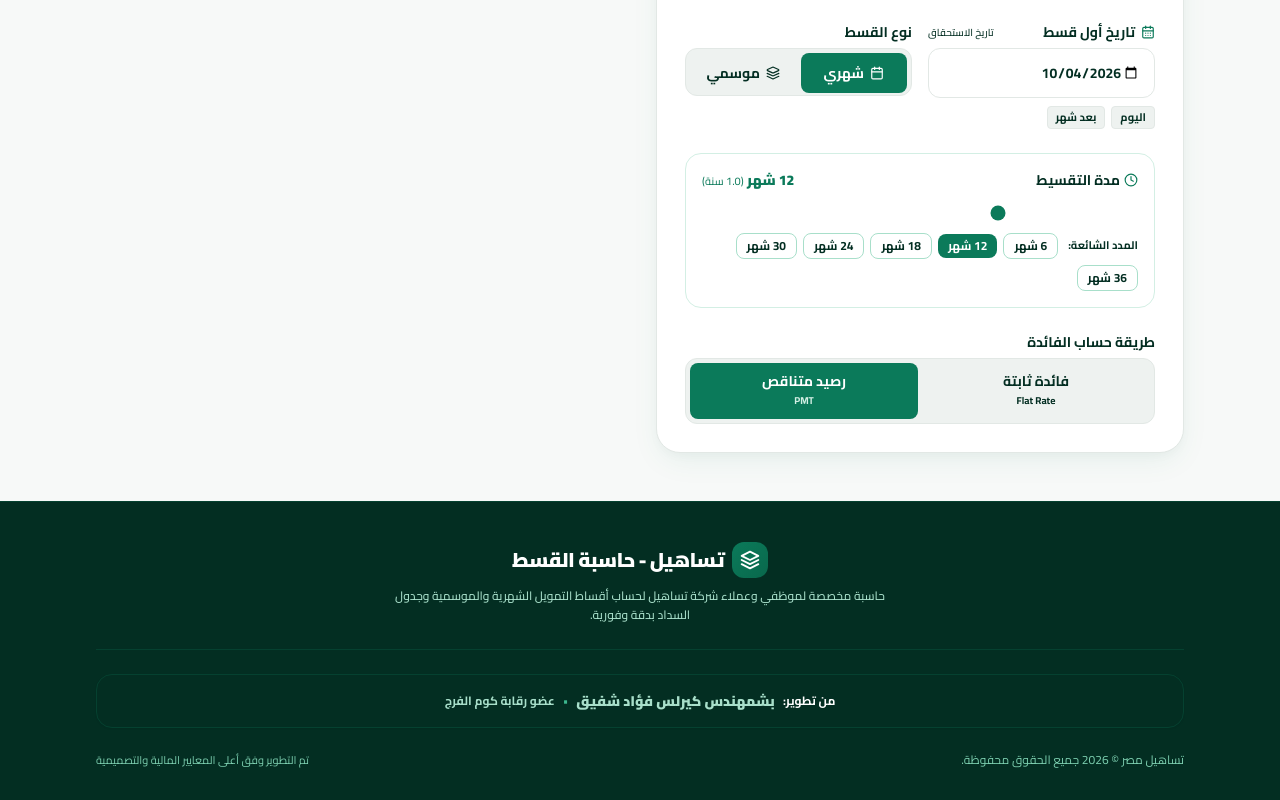
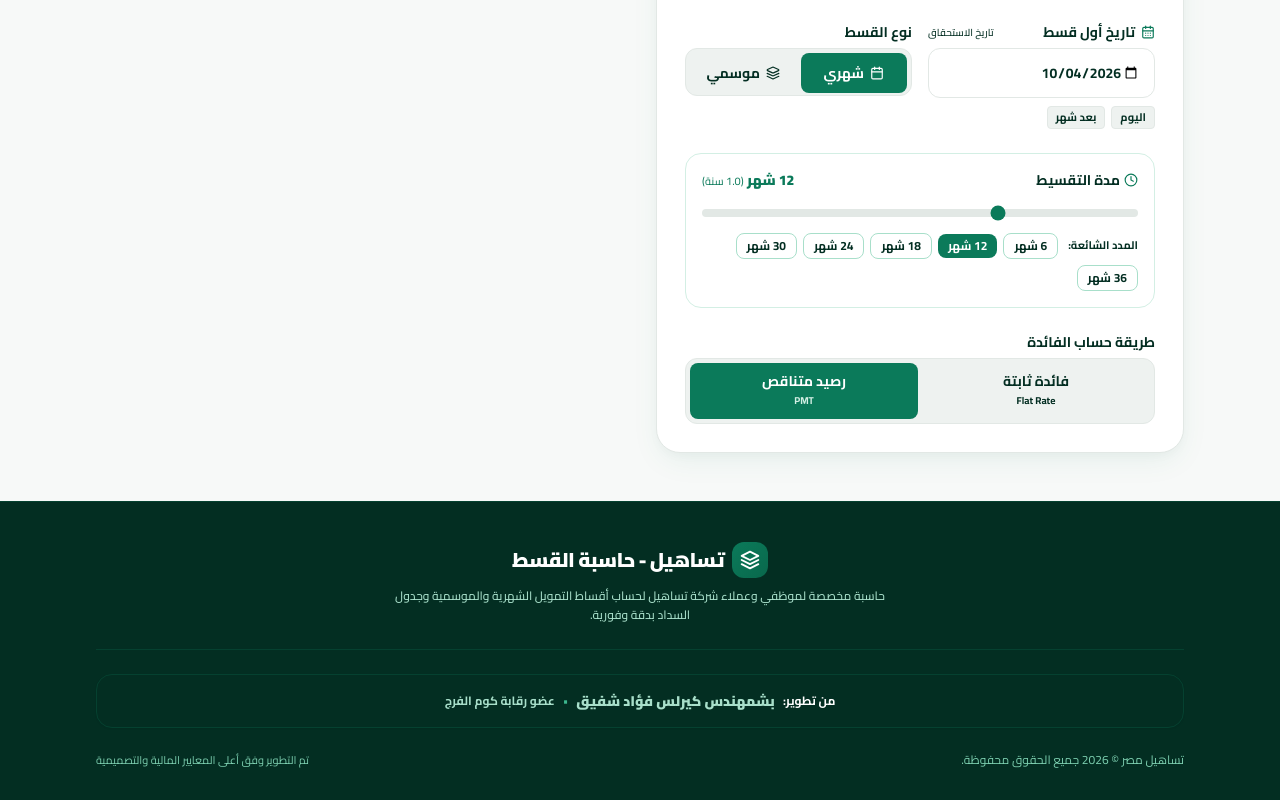
Before and after one commit to Kerlosfouad/tsaheel, a Next.js app: page / in a window 1280 px wide. Shown: the part 793-1593 px from the top of the page. Built offline with nearby package versions, Linux system fonts and the light colour scheme.

Commit message:
style: make duration slider track grey matching loan amount slider

```diff
--- a/components/CalculatorForm.tsx
+++ b/components/CalculatorForm.tsx
@@ -387,7 +387,7 @@
               onChange={(e) =>
                 onChange("monthlyDuration", parseInt(e.target.value, 10))
               }
-              className="w-full h-2 bg-brand-200/70 rounded-lg appearance-none cursor-pointer"
+              className="w-full h-2 bg-surface-200 rounded-lg appearance-none cursor-pointer"
               aria-label="مدة التقسيط بالشهور"
             />
 
```
